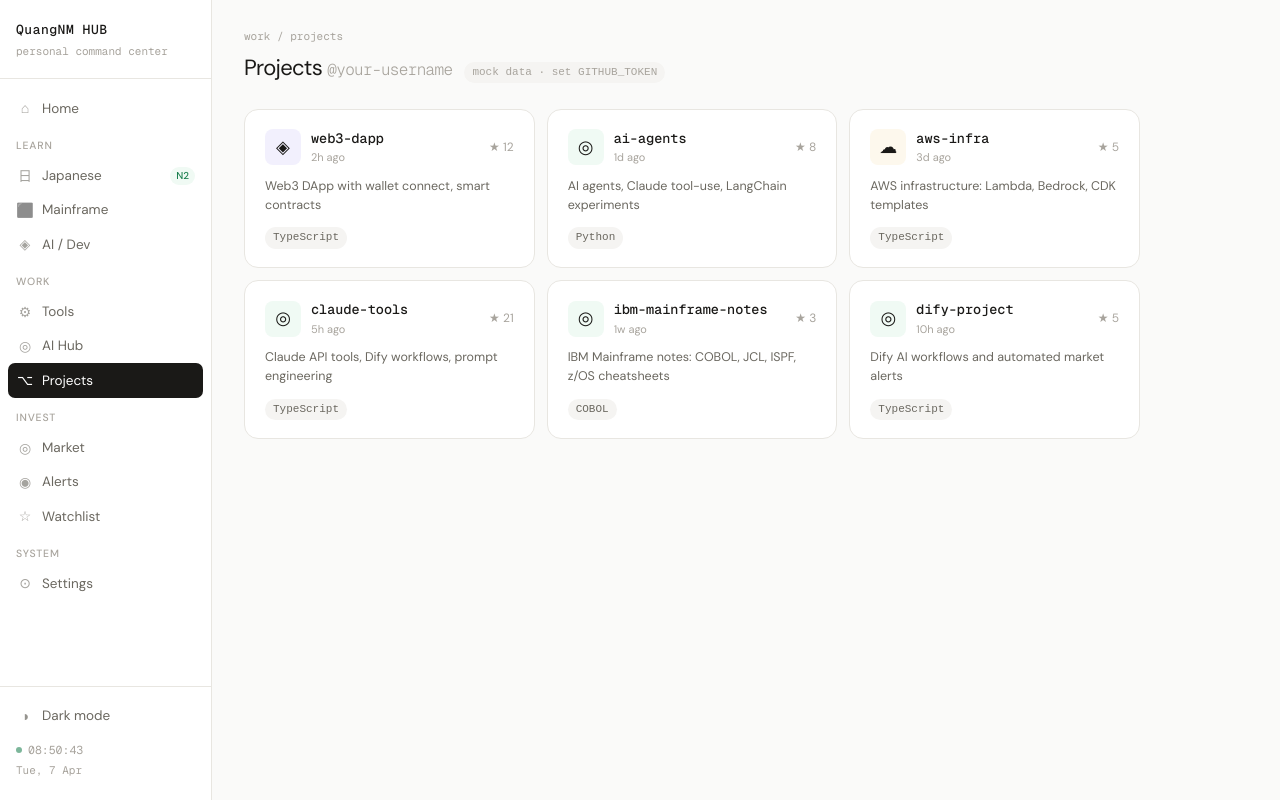
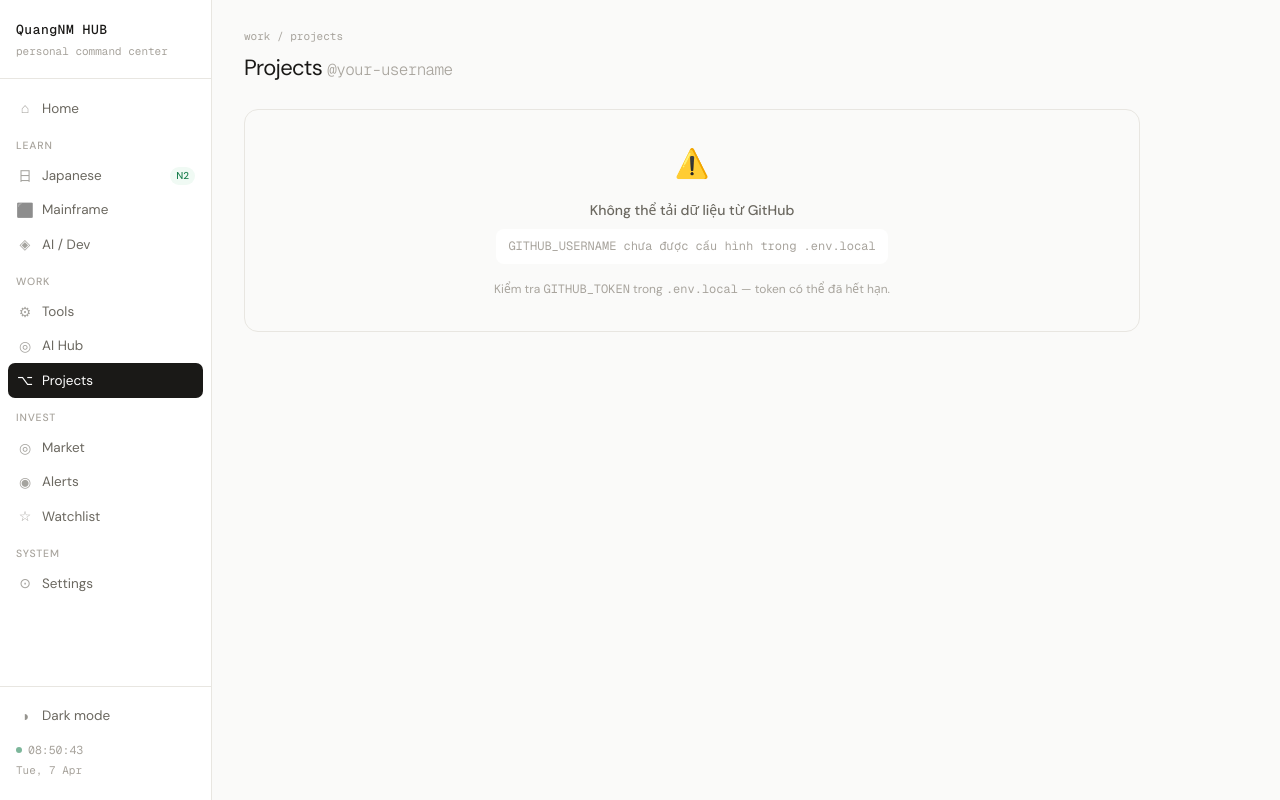
Before and after one commit to NMQuang/dashboard-hub, a Next.js app: page /work/projects in a window 1280 px wide. Built offline with nearby package versions, Linux system fonts and the light colour scheme.

Commit message:
fix(work/projects): remove mock data fallback, show error state when GitHub token fails

```diff
--- a/app/work/projects/page.tsx
+++ b/app/work/projects/page.tsx
@@ -40,43 +40,61 @@ function formatUpdated(iso: string): string {
   } catch { return '' }
 }
 
-const MOCK_REPOS: GithubRepo[] = [
-  { id: 1, name: 'web3-dapp',           full_name: 'you/web3-dapp',           description: 'Web3 DApp with wallet connect, smart contracts',          html_url: '#', language: 'TypeScript', stargazers_count: 12, updated_at: new Date(Date.now() - 2 * 3_600_000).toISOString(),      topics: ['web3', 'solidity'], private: false },
-  { id: 2, name: 'ai-agents',           full_name: 'you/ai-agents',           description: 'AI agents, Claude tool-use, LangChain experiments',       html_url: '#', language: 'Python',     stargazers_count: 8,  updated_at: new Date(Date.now() - 24 * 3_600_000).toISOString(),     topics: ['ai', 'claude'],   private: false },
-  { id: 3, name: 'aws-infra',           full_name: 'you/aws-infra',           description: 'AWS infrastructure: Lambda, Bedrock, CDK templates',      html_url: '#', language: 'TypeScript', stargazers_count: 5,  updated_at: new Date(Date.now() - 3 * 24 * 3_600_000).toISOString(), topics: ['aws', 'cdk'],     private: false },
-  { id: 4, name: 'claude-tools',        full_name: 'you/claude-tools',        description: 'Claude API tools, Dify workflows, prompt engineering',    html_url: '#', language: 'TypeScript', stargazers_count: 21, updated_at: new Date(Date.now() - 5 * 3_600_000).toISOString(),      topics: ['ai', 'dify'],     private: false },
-  { id: 5, name: 'ibm-mainframe-notes', full_name: 'you/ibm-mainframe-notes', description: 'IBM Mainframe notes: COBOL, JCL, ISPF, z/OS cheatsheets', html_url: '#', language: 'COBOL',      stargazers_count: 3,  updated_at: new Date(Date.now() - 7 * 24 * 3_600_000).toISOString(), topics: ['ibm', 'cobol'],   private: false },
-  { id: 6, name: 'dify-project',        full_name: 'you/dify-project',        description: 'Dify AI workflows and automated market alerts',           html_url: '#', language: 'TypeScript', stargazers_count: 5,  updated_at: new Date(Date.now() - 10 * 3_600_000).toISOString(),     topics: ['ai', 'workflow'], private: false },
-]
+type RepoResult =
+  | { repos: GithubRepo[]; error: null }
+  | { repos: []; error: string }
 
-async function getRepos(username: string): Promise<{ repos: GithubRepo[]; isMock: boolean }> {
-  if (!username || username === 'your-username') return { repos: MOCK_REPOS, isMock: true }
+async function getRepos(username: string): Promise<RepoResult> {
+  if (!username || username === 'your-username') {
+    return { repos: [], error: 'GITHUB_USERNAME chưa được cấu hình trong .env.local' }
+  }
   try {
     const repos = await fetchUserRepos(username)
-    return { repos: repos.filter(r => !r.private), isMock: false }
-  } catch {
-    return { repos: MOCK_REPOS, isMock: true }
+    return { repos: repos.filter(r => !r.private), error: null }
+  } catch (e) {
+    const msg = e instanceof Error ? e.message : String(e)
+    return { repos: [], error: msg }
   }
 }
 
 export default async function ProjectsPage() {
   const username = process.env.NEXT_PUBLIC_GITHUB_USERNAME ?? 'your-username'
-  const { repos, isMock } = await getRepos(username)
+  const { repos, error } = await getRepos(username)
 
   return (
     <div className="page-content" style={{ maxWidth: 960 }}>
       <div style={{ marginBottom: 24 }}>
         <div className="font-mono" style={{ fontSize: 11, color: 'var(--ink3)', marginBottom: 4 }}>work / projects</div>
-        <div style={{ display: 'flex', alignItems: 'baseline', gap: 12 }}>
         <h1 style={{ fontSize: 22, fontWeight: 400, letterSpacing: '-0.03em', margin: 0 }}>
           Projects <span className="font-mono" style={{ fontWeight: 300, fontSize: 16, color: 'var(--ink3)' }}>@{username}</span>
         </h1>
-          {isMock && (
-            <Badge color="var(--ink3)">mock data · set GITHUB_TOKEN</Badge>
-          )}
+      </div>
+
+      {error ? (
+        <div style={{
+          border: '1px solid var(--border)', borderRadius: 14,
+          padding: '32px 28px', textAlign: 'center', color: 'var(--ink3)',
+        }}>
+          <div style={{ fontSize: 28, marginBottom: 12 }}>⚠️</div>
+          <div style={{ fontSize: 14, fontWeight: 500, color: 'var(--ink2)', marginBottom: 8 }}>
+            Không thể tải dữ liệu từ GitHub
+          </div>
+          <div className="font-mono" style={{ fontSize: 12, color: 'var(--ink3)', marginBottom: 16, background: 'var(--surface)', borderRadius: 8, padding: '8px 12px', display: 'inline-block' }}>
+            {error}
+          </div>
+          <div style={{ fontSize: 12, color: 'var(--ink3)' }}>
+            Kiểm tra <code>GITHUB_TOKEN</code> trong <code>.env.local</code> — token có thể đã hết hạn.
           </div>
         </div>
-
+      ) : repos.length === 0 ? (
+        <div style={{
+          border: '1px solid var(--border)', borderRadius: 14,
+          padding: '32px 28px', textAlign: 'center', color: 'var(--ink3)',
+        }}>
+          <div style={{ fontSize: 28, marginBottom: 12 }}>📭</div>
+          <div style={{ fontSize: 14 }}>Không có repository public nào.</div>
+        </div>
+      ) : (
         <div style={{ display: 'grid', gridTemplateColumns: 'repeat(auto-fill, minmax(280px, 1fr))', gap: 12 }}>
           {repos.map(r => {
             const card = (
@@ -113,6 +131,7 @@ export default async function ProjectsPage() {
             )
           })}
         </div>
+      )}
     </div>
   )
 }
```
Lines whose indentation alone changed are shown as unchanged.
